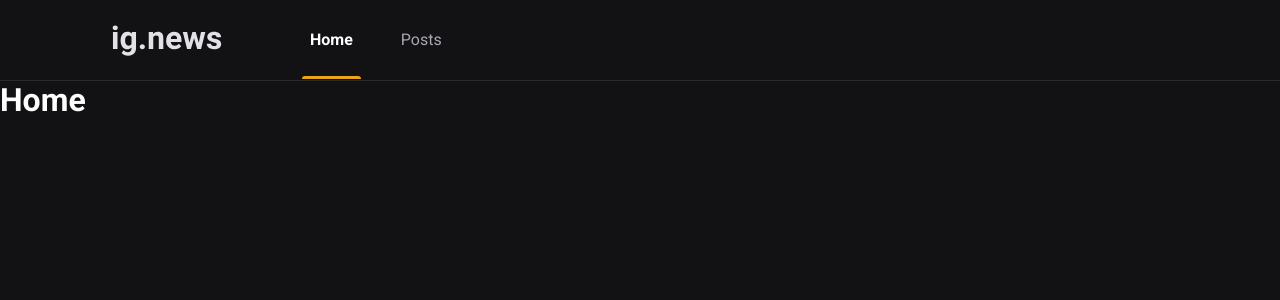
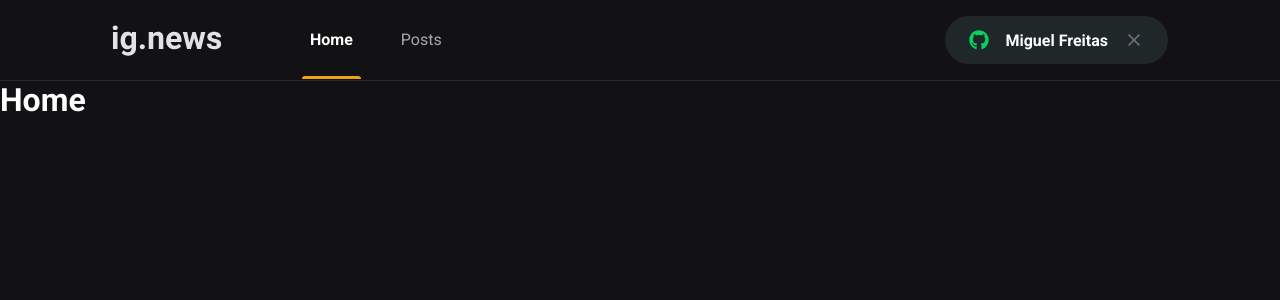
Before and after one commit to miguelaugl/ignite, a Next.js app in the folder ig-news/: page / in a window 1280 px wide. Shown: the top 300 px of the page. Built offline with nearby package versions, Linux system fonts and the light colour scheme.

Commit message:
add SignInButton component

```diff
--- a/ig-news/package.json
+++ b/ig-news/package.json
@@ -11,6 +11,7 @@
     "next": "10.2.3",
     "react": "17.0.2",
     "react-dom": "17.0.2",
+    "react-icons": "^4.2.0",
     "sass": "^1.34.1"
   },
   "devDependencies": {
--- a/ig-news/src/components/Header/index.tsx
+++ b/ig-news/src/components/Header/index.tsx
@@ -1,3 +1,5 @@
+import { SignInButton } from '../SignInButton';
+
 import styles from './styles.module.scss';
 
 export const Header = () => {
@@ -9,6 +11,7 @@
           <a className={styles.active}>Home</a>
           <a>Posts</a>
         </nav>
+        <SignInButton />
       </div>
     </header>
   )
--- a/ig-news/src/components/Header/styles.module.scss
+++ b/ig-news/src/components/Header/styles.module.scss
@@ -48,4 +48,8 @@
       }
     }
   }
+
+  button {
+    margin-left: auto;
+  }
 }
--- a/ig-news/src/components/SignInButton/index.tsx
+++ b/ig-news/src/components/SignInButton/index.tsx
@@ -1,5 +1,27 @@
-import styles from 'styles.module.scss';
+import { FaGithub } from 'react-icons/fa';
+import { FiX } from 'react-icons/fi';
+
+import styles from './styles.module.scss';
 
 export const SignInButton = () => {
-  return <h1>SignInButton</h1>;
+  const isUserLoggedIn = true;
+
+  return isUserLoggedIn ? (
+    <button
+      className={styles.signInButton}
+      type="button"
+    >
+      <FaGithub color="#04d361" />
+      Miguel Freitas
+      <FiX className={styles.closeIcon} color="#737380" />
+    </button>
+  ) : (
+    <button
+      className={styles.signInButton}
+      type="button"
+    >
+      <FaGithub color="#eba417" />
+      Sign in with Github
+    </button>
+  )
 }
--- /dev/null
+++ b/ig-news/src/components/SignInButton/styles.module.scss
@@ -0,0 +1,33 @@
+.signInButton {
+  height: 3rem;
+  border-radius: 3rem;
+  background: var(--gray-850);
+  border: 0;
+  padding: 0 1.5rem;
+
+  display: flex;
+  align-items: center;
+  justify-content: center;
+
+  color: var(--white);
+  font-weight: bold;
+
+  transition: filter 0.2s;
+
+  svg {
+    width: 20px;
+    height: 20px;
+  }
+
+  svg:first-child {
+    margin-right: 1rem;
+  }
+
+  svg.closeIcon {
+    margin-left: 1rem;
+  }
+
+  &:hover {
+    filter: brightness(0.8);
+  }
+}
--- a/ig-news/src/styles/global.scss
+++ b/ig-news/src/styles/global.scss
@@ -10,6 +10,7 @@
   --gray-100: #e1e1e6;
   --gray-300: #a8a8b3;
   --gray-800: #29292e;
+  --gray-850: #1f2729;
   --gray-900: #121214;
 
   --cyan-500: #61dadb;
```
Also changed, not shown: 1 other file (tests, documents, lock files or other folders).
